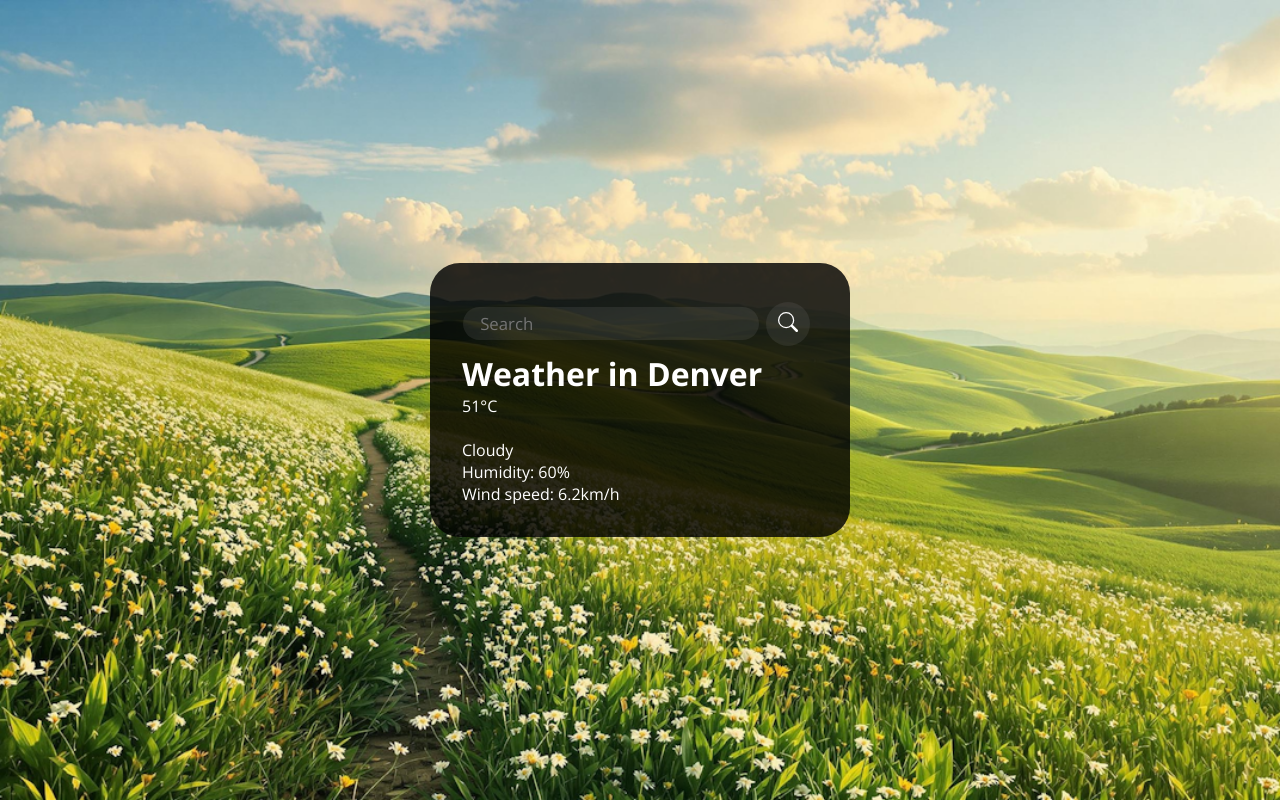
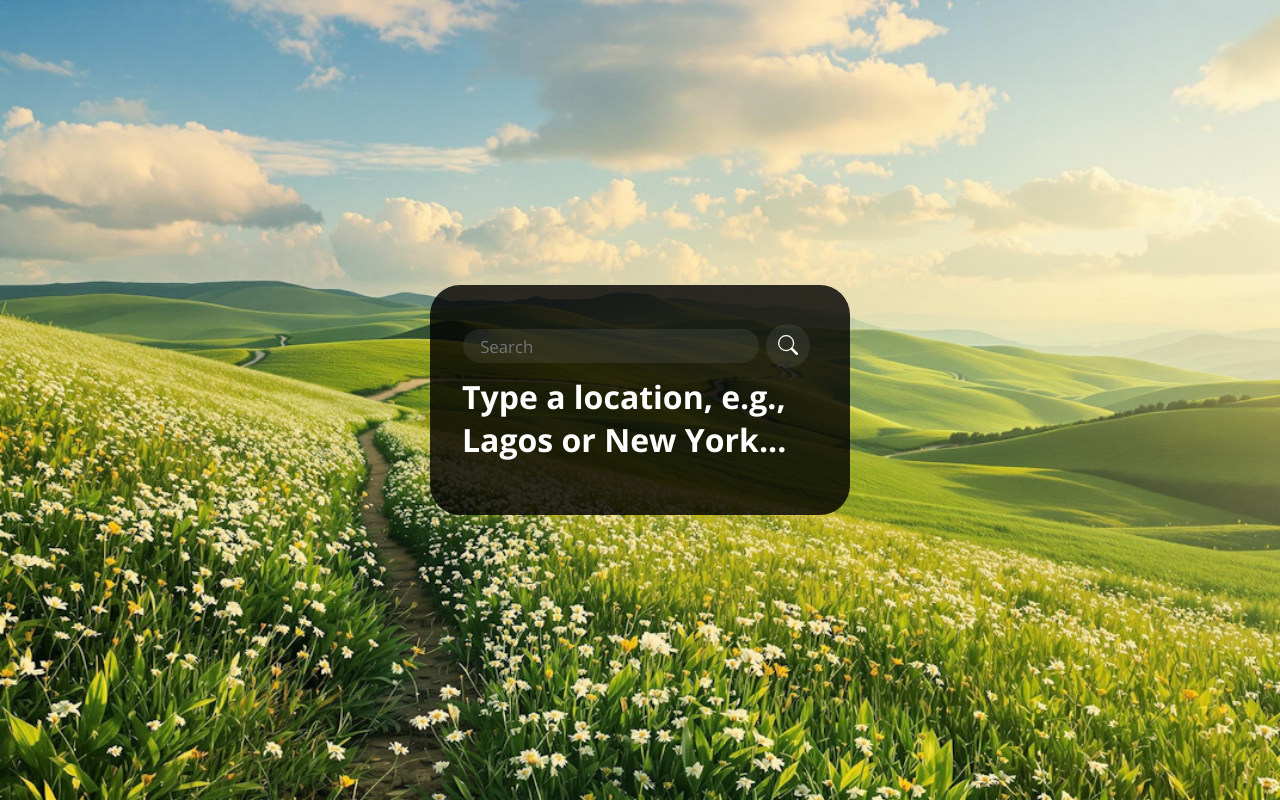
Before and after one commit to egocentricfolklore16/script-practice, a website: page index.html in a window 1280 px wide. Drawn offline with nearby package versions, Linux system fonts and the light colour scheme.

Commit message:
Updates placeholder text and clears weather display fields
Replaces static weather information with empty placeholder states and a helpful input suggestion for better user experience. This prepares the UI for dynamic weather data loading when users enter a location.

```diff
--- a/index.html
+++ b/index.html
@@ -14,12 +14,12 @@
             <button id="submitBtn"><svg stroke="currentColor" fill="currentColor" stroke-width="0" viewBox="0 0 16 16" height="1.5em" width="1.5em" xmlns="http://www.w3.org/2000/svg"><path fill-rule="evenodd" d="M10.442 10.442a1 1 0 011.415 0l3.85 3.85a1 1 0 01-1.414 1.415l-3.85-3.85a1 1 0 010-1.415z" clip-rule="evenodd"></path><path fill-rule="evenodd" d="M6.5 12a5.5 5.5 0 100-11 5.5 5.5 0 000 11zM13 6.5a6.5 6.5 0 11-13 0 6.5 6.5 0 0113 0z" clip-rule="evenodd"></path></svg></button>
         </div>
         <div class="weather">
-            <h1 class="city">Weather in Denver</h1>
-            <div class="temp">51°C</div>
+            <h1 class="city">Type a location, e.g., Lagos or New York...</h1>
+            <div class="temp"></div>
             <img src="" alt="" class="icon">
-            <div class="description">Cloudy</div>
-            <div class="humidity">Humidity: 60%</div>
-            <div class="wind">Wind speed: 6.2km/h</div>
+            <div class="description"></div>
+            <div class="humidity"></div>
+            <div class="wind"></div>
         </div>
     </div>
     <script src="script.js"></script>
```
